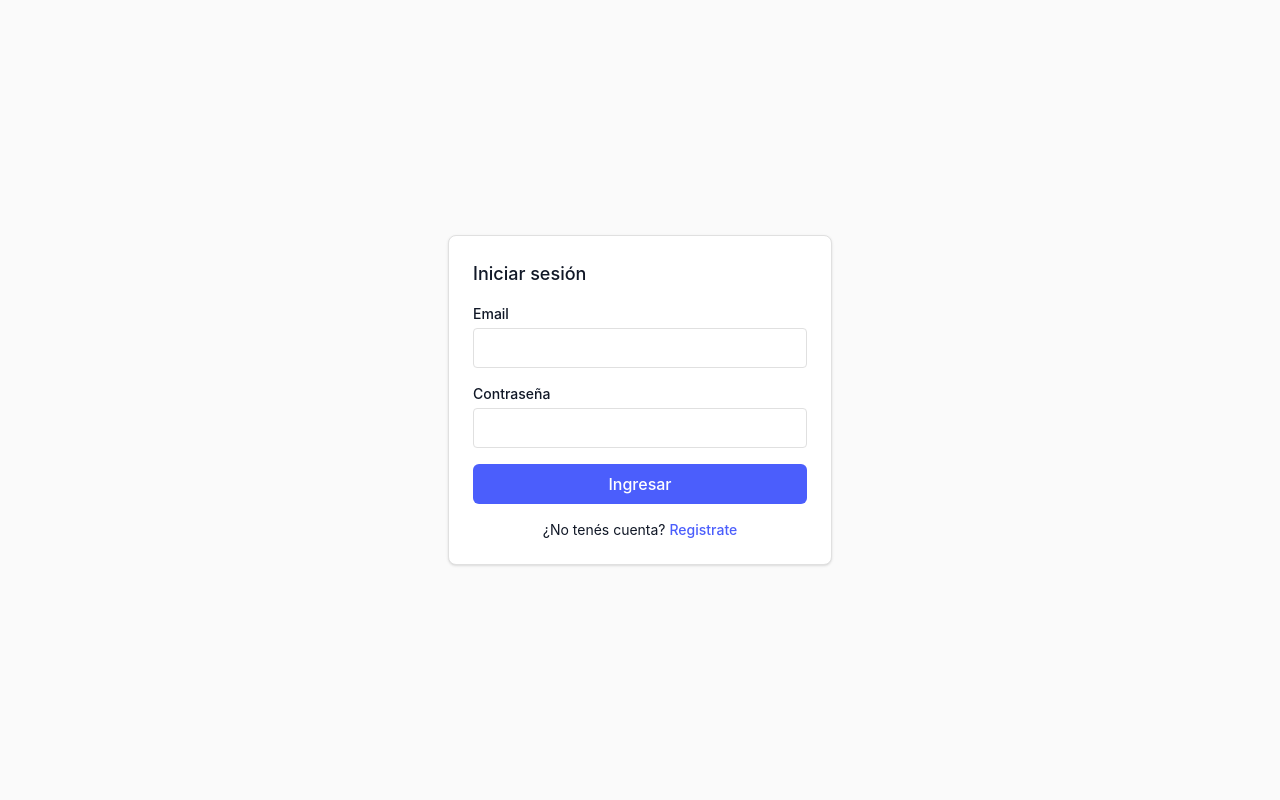
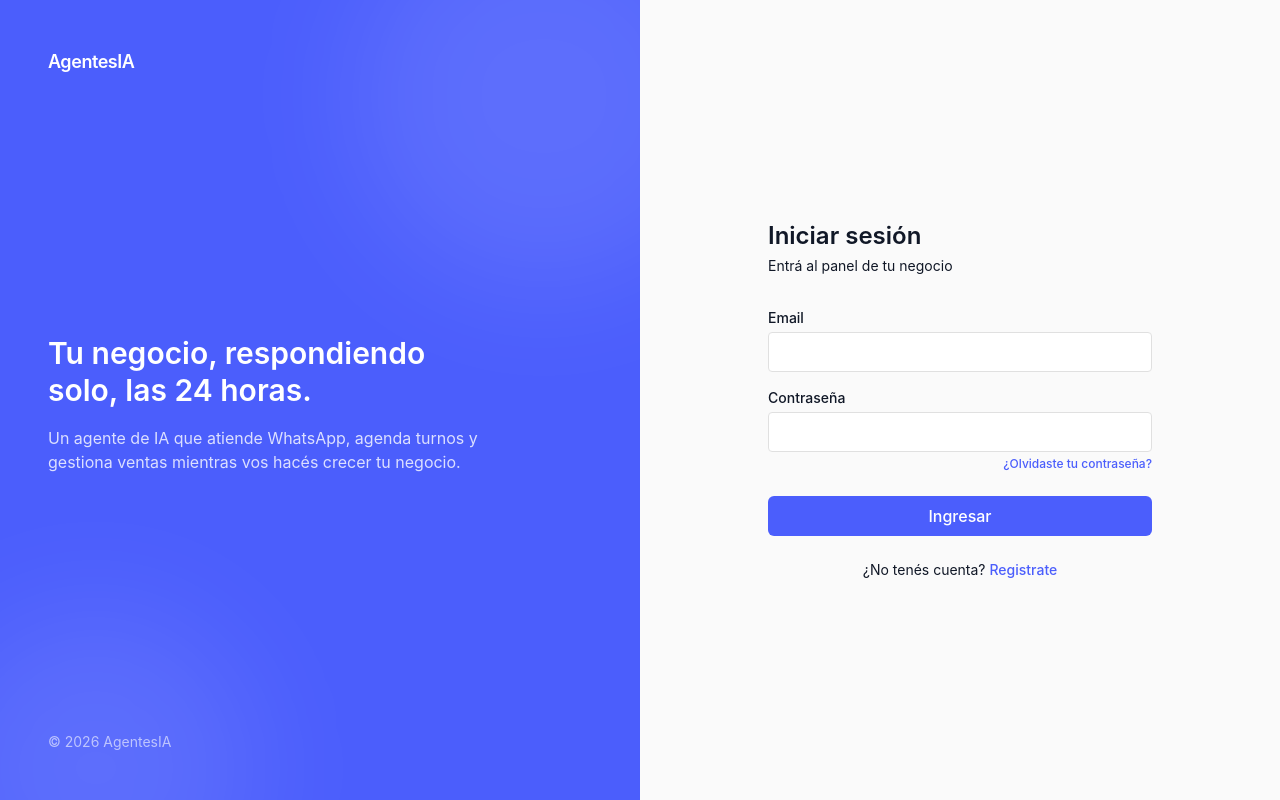
Before and after one commit to matiastristan/Agentes-IA, a Next.js app in the folder apps/web/: page /login in a window 1280 px wide. Built offline with nearby package versions, Linux system fonts and the light colour scheme.

Commit message:
feat(design): rediseño de login (split-screen + motion) + flujo completo de reset de contraseña + Sonner global

```diff
--- /dev/null
+++ b/apps/web/app/actualizar-password/page.tsx
@@ -0,0 +1,81 @@
+'use client';
+
+import { useState } from 'react';
+import { useRouter } from 'next/navigation';
+import { toast } from 'sonner';
+import { createClient } from '@/lib/supabase/client';
+import { Input } from '@/components/ui/input';
+import { Button } from '@/components/ui/button';
+
+export default function ActualizarPasswordPage() {
+  const router = useRouter();
+  const [password, setPassword] = useState('');
+  const [confirmar, setConfirmar] = useState('');
+  const [error, setError] = useState<string | null>(null);
+  const [loading, setLoading] = useState(false);
+
+  async function handleSubmit(e: React.FormEvent) {
+    e.preventDefault();
+    setError(null);
+
+    if (password.length < 8) {
+      setError('La contraseña tiene que tener al menos 8 caracteres');
+      return;
+    }
+    if (password !== confirmar) {
+      setError('Las contraseñas no coinciden');
+      return;
+    }
+
+    setLoading(true);
+    const supabase = createClient();
+    const { error: updateError } = await supabase.auth.updateUser({ password });
+    setLoading(false);
+
+    if (updateError) {
+      toast.error('No pudimos actualizar tu contraseña. El link puede haber vencido.');
+      return;
+    }
+
+    toast.success('Contraseña actualizada');
+    router.push('/dashboard');
+    router.refresh();
+  }
+
+  return (
+    <main className="min-h-screen flex items-center justify-center bg-background p-6">
+      <div className="w-full max-w-sm animate-fade-slide-in">
+        <h2 className="text-2xl font-semibold text-text-primary mb-1">Elegí tu nueva contraseña</h2>
+        <p className="text-sm text-text-secondary mb-8">
+          Tiene que tener al menos 8 caracteres.
+        </p>
+        <form onSubmit={handleSubmit} className="flex flex-col gap-4">
+          <Input
+            label="Nueva contraseña"
+            type="password"
+            value={password}
+            onChange={(e) => setPassword(e.target.value)}
+            autoComplete="new-password"
+            required
+          />
+          <Input
+            label="Repetir contraseña"
+            type="password"
+            value={confirmar}
+            onChange={(e) => setConfirmar(e.target.value)}
+            autoComplete="new-password"
+            required
+          />
+          {error && (
+            <p role="alert" className="text-sm text-error">
+              {error}
+            </p>
+          )}
+          <Button type="submit" disabled={loading}>
+            {loading ? 'Guardando...' : 'Guardar contraseña'}
+          </Button>
+        </form>
+      </div>
+    </main>
+  );
+}
--- a/apps/web/app/globals.css
+++ b/apps/web/app/globals.css
@@ -2,6 +2,11 @@
 @import "../styles/design-tokens.css";
 
 @theme inline {
+  --ease-out-strong: cubic-bezier(0.23, 1, 0.32, 1);
+  --ease-in-out-strong: cubic-bezier(0.77, 0, 0.175, 1);
+  --duration-fast: 150ms;
+  --duration-base: 200ms;
+  --duration-modal: 300ms;
   --color-background: var(--color-background);
   --color-foreground: var(--color-foreground);
   --color-card: var(--color-card);
@@ -34,3 +39,25 @@ body {
   background: var(--color-background);
   color: var(--color-text-primary);
 }
+
+@keyframes fade-slide-in {
+  from {
+    opacity: 0;
+    transform: translateY(8px);
+  }
+  to {
+    opacity: 1;
+    transform: translateY(0);
+  }
+}
+
+.animate-fade-slide-in {
+  animation: fade-slide-in var(--duration-modal) var(--ease-out-strong) both;
+}
+
+@media (prefers-reduced-motion: reduce) {
+  .animate-fade-slide-in {
+    animation: none;
+    opacity: 1;
+  }
+}
--- a/apps/web/app/layout.tsx
+++ b/apps/web/app/layout.tsx
@@ -1,4 +1,5 @@
 import type { Metadata } from "next";
+import { Toaster } from "sonner";
 import "./globals.css";
 
 export const metadata: Metadata = {
@@ -9,7 +10,10 @@ export const metadata: Metadata = {
 export default function RootLayout({ children }: LayoutProps<"/">) {
   return (
     <html lang="es" data-palette="cool" className="h-full antialiased">
-      <body className="min-h-full flex flex-col font-sans">{children}</body>
+      <body className="min-h-full flex flex-col font-sans">
+        {children}
+        <Toaster richColors position="top-center" />
+      </body>
     </html>
   );
 }
--- a/apps/web/app/login/page.tsx
+++ b/apps/web/app/login/page.tsx
@@ -2,9 +2,9 @@
 
 import { useState } from 'react';
 import { useRouter } from 'next/navigation';
+import { toast } from 'sonner';
 import { createClient } from '@/lib/supabase/client';
 import { validateAuthCredentials } from '@/lib/auth/validate-auth-credentials';
-import { Card, CardHeader, CardTitle, CardContent } from '@/components/ui/card';
 import { Input } from '@/components/ui/input';
 import { Button } from '@/components/ui/button';
 
@@ -13,12 +13,10 @@ export default function LoginPage() {
   const [email, setEmail] = useState('');
   const [password, setPassword] = useState('');
   const [fieldErrors, setFieldErrors] = useState<{ email?: string; password?: string }>({});
-  const [formError, setFormError] = useState<string | null>(null);
   const [loading, setLoading] = useState(false);
 
   async function handleSubmit(e: React.FormEvent) {
     e.preventDefault();
-    setFormError(null);
 
     const { valid, errors } = validateAuthCredentials({ email, password });
     setFieldErrors(errors);
@@ -27,11 +25,10 @@ export default function LoginPage() {
     setLoading(true);
     const supabase = createClient();
     const { error } = await supabase.auth.signInWithPassword({ email, password });
-    if (error) console.error('DEBUG login error:', error);
     setLoading(false);
 
     if (error) {
-      setFormError('Email o contraseña incorrectos');
+      toast.error('Email o contraseña incorrectos');
       return;
     }
 
@@ -40,12 +37,40 @@ export default function LoginPage() {
   }
 
   return (
-    <main className="min-h-screen flex items-center justify-center bg-background p-4">
-      <Card className="w-full max-w-sm">
-        <CardHeader>
-          <CardTitle>Iniciar sesión</CardTitle>
-        </CardHeader>
-        <CardContent>
+    <main className="min-h-screen grid grid-cols-1 lg:grid-cols-2">
+      {/* Panel de presentación — decorativo, oculto en mobile */}
+      <div className="hidden lg:flex relative flex-col justify-between overflow-hidden bg-primary p-12 text-primary-foreground">
+        <div
+          aria-hidden
+          className="pointer-events-none absolute -top-24 -right-24 h-96 w-96 rounded-full bg-white/10 blur-3xl"
+        />
+        <div
+          aria-hidden
+          className="pointer-events-none absolute -bottom-32 -left-16 h-80 w-80 rounded-full bg-white/10 blur-3xl"
+        />
+        <div className="relative z-10">
+          <span className="text-lg font-semibold tracking-tight">AgentesIA</span>
+        </div>
+        <div className="relative z-10 max-w-md">
+          <h1 className="text-3xl font-semibold leading-tight mb-4">
+            Tu negocio, respondiendo solo, las 24 horas.
+          </h1>
+          <p className="text-primary-foreground/80">
+            Un agente de IA que atiende WhatsApp, agenda turnos y gestiona ventas
+            mientras vos hacés crecer tu negocio.
+          </p>
+        </div>
+        <div className="relative z-10 text-sm text-primary-foreground/60">
+          © {new Date().getFullYear()} AgentesIA
+        </div>
+      </div>
+
+      {/* Panel del formulario */}
+      <div className="flex items-center justify-center bg-background p-6">
+        <div className="w-full max-w-sm animate-fade-slide-in">
+          <h2 className="text-2xl font-semibold text-text-primary mb-1">Iniciar sesión</h2>
+          <p className="text-sm text-text-secondary mb-8">Entrá al panel de tu negocio</p>
+
           <form onSubmit={handleSubmit} className="flex flex-col gap-4">
             <Input
               label="Email"
@@ -55,6 +80,7 @@ export default function LoginPage() {
               error={fieldErrors.email}
               autoComplete="email"
             />
+            <div className="flex flex-col gap-1">
               <Input
                 label="Contraseña"
                 type="password"
@@ -63,23 +89,26 @@ export default function LoginPage() {
                 error={fieldErrors.password}
                 autoComplete="current-password"
               />
-            {formError && (
-              <p role="alert" className="text-sm text-error">
-                {formError}
-              </p>
-            )}
-            <Button type="submit" disabled={loading}>
+              <a
+                href="/reset-password"
+                className="self-end text-xs text-primary font-medium hover:underline"
+              >
+                ¿Olvidaste tu contraseña?
+              </a>
+            </div>
+            <Button type="submit" disabled={loading} className="mt-2">
               {loading ? 'Ingresando...' : 'Ingresar'}
             </Button>
           </form>
-          <p className="text-sm text-text-secondary mt-4 text-center">
+
+          <p className="text-sm text-text-secondary mt-6 text-center">
             ¿No tenés cuenta?{' '}
-            <a href="/signup" className="text-primary font-medium">
+            <a href="/signup" className="text-primary font-medium hover:underline">
               Registrate
             </a>
           </p>
-        </CardContent>
-      </Card>
+        </div>
+      </div>
     </main>
   );
 }
--- /dev/null
+++ b/apps/web/app/reset-password/page.tsx
@@ -0,0 +1,74 @@
+'use client';
+
+import { useState } from 'react';
+import { toast } from 'sonner';
+import { createClient } from '@/lib/supabase/client';
+import { Input } from '@/components/ui/input';
+import { Button } from '@/components/ui/button';
+
+export default function ResetPasswordPage() {
+  const [email, setEmail] = useState('');
+  const [loading, setLoading] = useState(false);
+  const [enviado, setEnviado] = useState(false);
+
+  async function handleSubmit(e: React.FormEvent) {
+    e.preventDefault();
+    setLoading(true);
+
+    const supabase = createClient();
+    const { error } = await supabase.auth.resetPasswordForEmail(email, {
+      redirectTo: `${window.location.origin}/actualizar-password`,
+    });
+
+    setLoading(false);
+
+    if (error) {
+      toast.error('No pudimos procesar la solicitud. Probá de nuevo en unos minutos.');
+      return;
+    }
+
+    setEnviado(true);
+  }
+
+  return (
+    <main className="min-h-screen flex items-center justify-center bg-background p-6">
+      <div className="w-full max-w-sm animate-fade-slide-in">
+        <h2 className="text-2xl font-semibold text-text-primary mb-1">Recuperar contraseña</h2>
+
+        {enviado ? (
+          <div className="mt-6">
+            <p className="text-sm text-text-secondary">
+              Si <strong>{email}</strong> tiene una cuenta con nosotros, te mandamos un link para
+              elegir una contraseña nueva. Revisá tu bandeja de entrada (y spam).
+            </p>
+            <a href="/login" className="text-sm text-primary font-medium hover:underline mt-4 inline-block">
+              Volver a iniciar sesión
+            </a>
+          </div>
+        ) : (
+          <>
+            <p className="text-sm text-text-secondary mb-8">
+              Ingresá tu email y te mandamos un link para elegir una contraseña nueva.
+            </p>
+            <form onSubmit={handleSubmit} className="flex flex-col gap-4">
+              <Input
+                label="Email"
+                type="email"
+                value={email}
+                onChange={(e) => setEmail(e.target.value)}
+                autoComplete="email"
+                required
+              />
+              <Button type="submit" disabled={loading}>
+                {loading ? 'Enviando...' : 'Mandar link de recuperación'}
+              </Button>
+            </form>
+            <a href="/login" className="text-sm text-text-secondary hover:underline mt-6 inline-block">
+              ← Volver a iniciar sesión
+            </a>
+          </>
+        )}
+      </div>
+    </main>
+  );
+}
--- a/apps/web/components/ui/button.tsx
+++ b/apps/web/components/ui/button.tsx
@@ -28,7 +28,9 @@ export const Button = forwardRef<HTMLButtonElement, ButtonProps>(
       ref={ref}
       disabled={disabled}
       className={cn(
-        'rounded-md font-medium transition-colors',
+        'rounded-md font-medium',
+        'transition-[background-color,color,transform] duration-150 ease-out',
+        'active:scale-[0.98]',
         'focus-visible:outline-none focus-visible:ring-2 focus-visible:ring-ring focus-visible:ring-offset-2',
         disabled && 'opacity-50 cursor-not-allowed pointer-events-none',
         variantClasses[variant],
--- a/apps/web/package.json
+++ b/apps/web/package.json
@@ -10,12 +10,16 @@
     "lint": "eslint"
   },
   "dependencies": {
+    "@dnd-kit/core": "^6.3.1",
+    "@dnd-kit/sortable": "^10.0.0",
     "@supabase/ssr": "^0.12.7",
     "@supabase/supabase-js": "^2.116.0",
     "clsx": "^2.1.1",
+    "motion": "^13.3.0",
     "next": "16.3.5",
     "react": "19.2.8",
     "react-dom": "19.2.8",
+    "sonner": "^2.0.8",
     "tailwind-merge": "^3.7.0",
     "xlsx": "^0.18.5"
   },
```
Also changed, not shown: 1 other file (tests, documents, lock files or other folders). Lines whose indentation alone changed are shown as unchanged.
